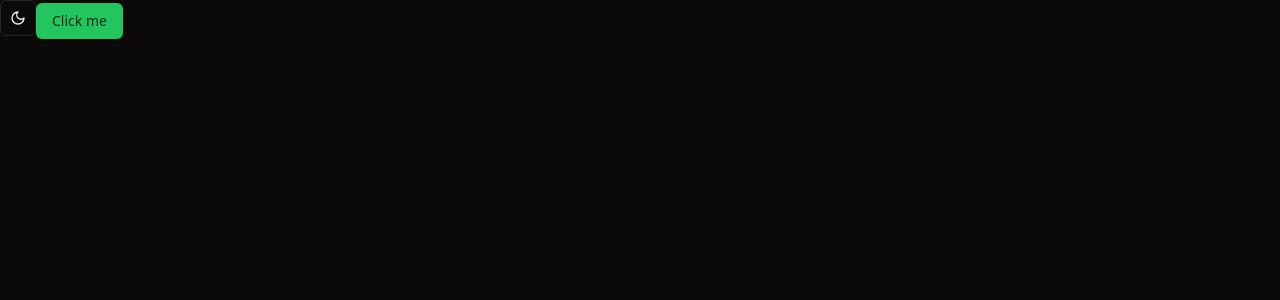
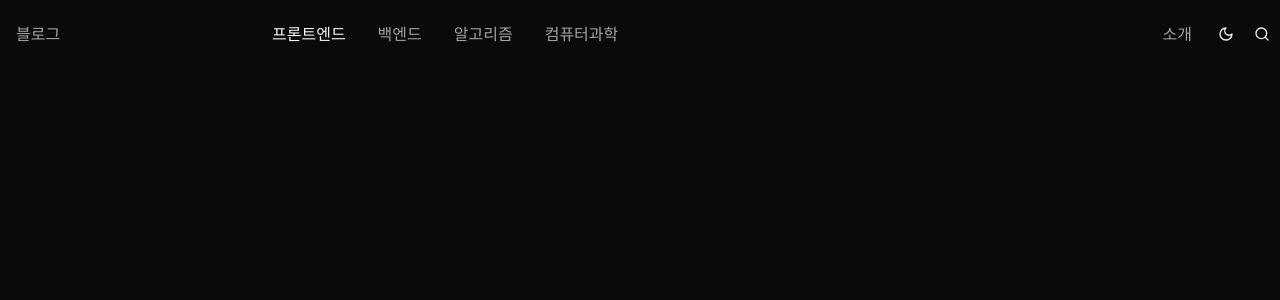
Before and after one commit to geekseal/blog, a React (Vite) app: page /fe in a window 1280 px wide. Shown: the top 300 px of the page. Built offline with nearby package versions, Linux system fonts and the light colour scheme.

Commit message:
feat: 헤더 UI

```diff
--- a/package.json
+++ b/package.json
@@ -18,6 +18,7 @@
     "lucide-react": "^0.468.0",
     "react": "^19.0.0",
     "react-dom": "^19.0.0",
+    "react-router": "^7.0.2",
     "tailwind-merge": "^2.5.5",
     "tailwindcss-animate": "^1.0.7"
   },
--- a/src/App.tsx
+++ b/src/App.tsx
@@ -1,12 +1,12 @@
+import { Header } from "@/components/Header";
 import { ThemeProvider } from "@/components/theme-provider";
-import { Button } from "@/components/ui/button";
-import { ModeToggle } from "@/components/mode-toggle";
+import { Outlet } from "react-router";
 
 function App() {
   return (
     <ThemeProvider defaultTheme="dark" storageKey="vite-ui-theme">
-      <ModeToggle />
-      <Button>Click me</Button>
+      <Header />
+      <Outlet />
     </ThemeProvider>
   );
 }
--- /dev/null
+++ b/src/components/Header.tsx
@@ -0,0 +1,52 @@
+import { ModeToggle } from "@/components/mode-toggle";
+import { Button } from "@/components/ui/button";
+import { SearchIcon } from "lucide-react";
+import { NavLink } from "react-router";
+
+export const Header = () => {
+  return (
+    <header className="grid grid-cols-5 py-4">
+      <h1>
+        <NavigationButton to="/">블로그</NavigationButton>
+      </h1>
+      <nav className="col-span-3">
+        <NavigationButton to="/fe">프론트엔드</NavigationButton>
+        <NavigationButton to="/be">백엔드</NavigationButton>
+        <NavigationButton to="/algo">알고리즘</NavigationButton>
+        <NavigationButton to="/cs">컴퓨터과학</NavigationButton>
+      </nav>
+
+      <ul className="flex justify-end">
+        <li>
+          <NavigationButton to="/about">소개</NavigationButton>
+        </li>
+        <li>
+          <ModeToggle />
+        </li>
+        <li>
+          <Button variant="ghost" size="icon">
+            <SearchIcon className="h-[1.2rem] w-[1.2rem]" />
+          </Button>
+        </li>
+      </ul>
+    </header>
+  );
+};
+
+export const NavigationButton = ({
+  to,
+  children,
+}: {
+  to: string;
+  children: React.ReactNode;
+}) => {
+  return (
+    <Button
+      asChild
+      variant="ghost"
+      className="text-base text-neutral-400 [&.active]:text-accent-foreground"
+    >
+      <NavLink to={to}>{children}</NavLink>
+    </Button>
+  );
+};
--- a/src/components/mode-toggle.tsx
+++ b/src/components/mode-toggle.tsx
@@ -1,37 +1,20 @@
 import { Moon, Sun } from "lucide-react";
 
+import { useTheme } from "@/components/theme-provider";
 import { Button } from "@/components/ui/button";
-import {
-  DropdownMenu,
-  DropdownMenuContent,
-  DropdownMenuItem,
-  DropdownMenuTrigger,
-} from "@/components/ui/dropdown-menu";
-import { useTheme } from "@/components/theme-provider";
 
 export function ModeToggle() {
-  const { setTheme } = useTheme();
+  const { theme, setTheme } = useTheme();
 
   return (
-    <DropdownMenu>
-      <DropdownMenuTrigger asChild>
-        <Button variant="outline" size="icon">
-          <Sun className="h-[1.2rem] w-[1.2rem] rotate-0 scale-100 transition-all dark:-rotate-90 dark:scale-0" />
-          <Moon className="absolute h-[1.2rem] w-[1.2rem] rotate-90 scale-0 transition-all dark:rotate-0 dark:scale-100" />
-          <span className="sr-only">Toggle theme</span>
-        </Button>
-      </DropdownMenuTrigger>
-      <DropdownMenuContent align="end">
-        <DropdownMenuItem onClick={() => setTheme("light")}>
-          Light
-        </DropdownMenuItem>
-        <DropdownMenuItem onClick={() => setTheme("dark")}>
-          Dark
-        </DropdownMenuItem>
-        <DropdownMenuItem onClick={() => setTheme("system")}>
-          System
-        </DropdownMenuItem>
-      </DropdownMenuContent>
-    </DropdownMenu>
+    <Button
+      variant="ghost"
+      size="icon"
+      onClick={() => setTheme(theme === "light" ? "dark" : "light")}
+    >
+      <Sun className="h-[1.2rem] w-[1.2rem] rotate-0 scale-100 transition-all dark:-rotate-90 dark:scale-0" />
+      <Moon className="absolute h-[1.2rem] w-[1.2rem] rotate-90 scale-0 transition-all dark:rotate-0 dark:scale-100" />
+      <span className="sr-only">화면 모드 토글</span>
+    </Button>
   );
 }
--- a/src/main.tsx
+++ b/src/main.tsx
@@ -1,10 +1,23 @@
+import Home from "@/pages/Home";
 import { StrictMode } from "react";
 import { createRoot } from "react-dom/client";
+import { BrowserRouter, Route, Routes } from "react-router";
+import App from "./App.tsx";
 import "./index.css";
-import App from "./App.tsx";
 
 createRoot(document.getElementById("root")!).render(
   <StrictMode>
-    <App />
+    <BrowserRouter>
+      <Routes>
+        <Route path="/" element={<App />}>
+          <Route index element={<Home />} />
+          <Route path="/fe" element={<Home />} />
+          <Route path="/be" element={<Home />} />
+          <Route path="/algo" element={<Home />} />
+          <Route path="/cs" element={<Home />} />
+          <Route path="/about" element={<Home />} />
+        </Route>
+      </Routes>
+    </BrowserRouter>
   </StrictMode>
 );
--- /dev/null
+++ b/src/pages/Home/index.tsx
@@ -0,0 +1,5 @@
+const Home = () => {
+  return <main></main>;
+};
+
+export default Home;
```
Also changed, not shown: 1 other file (tests, documents, lock files or other folders).
